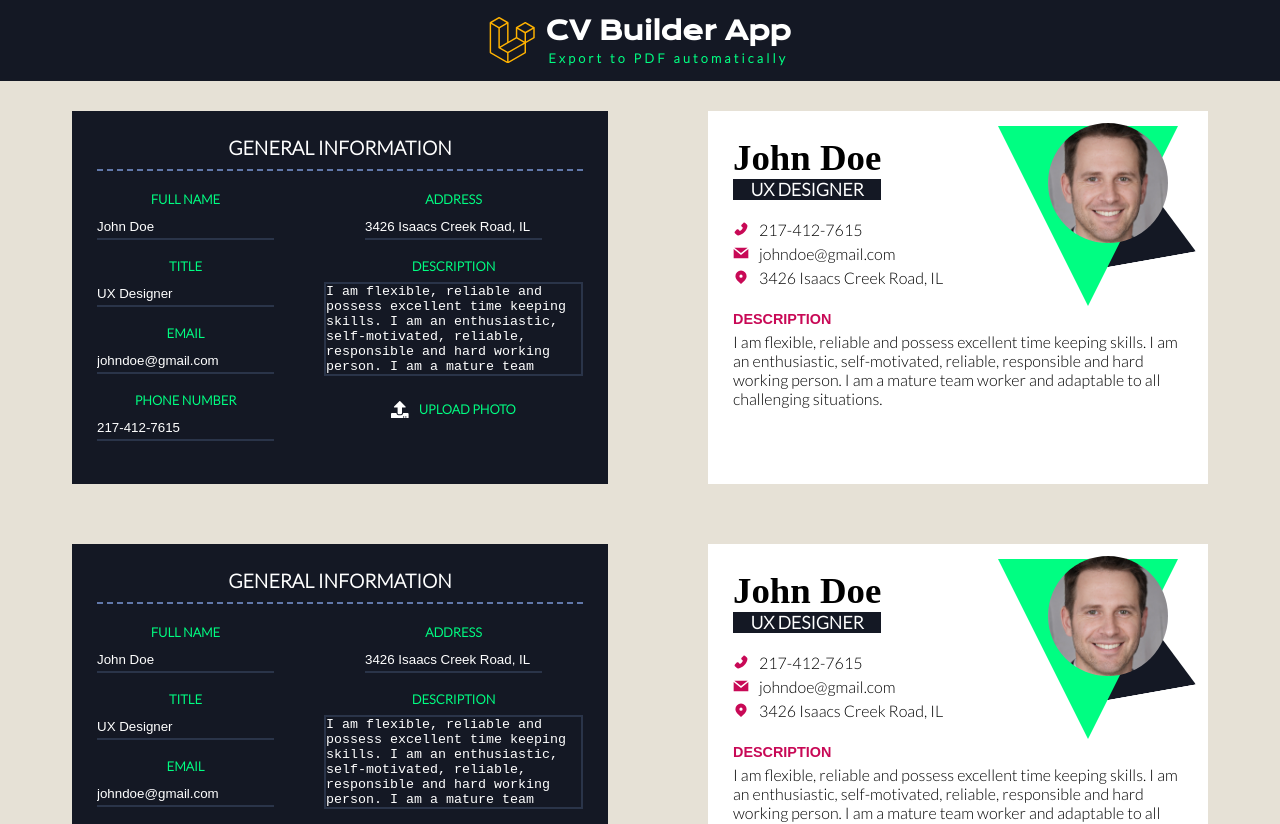
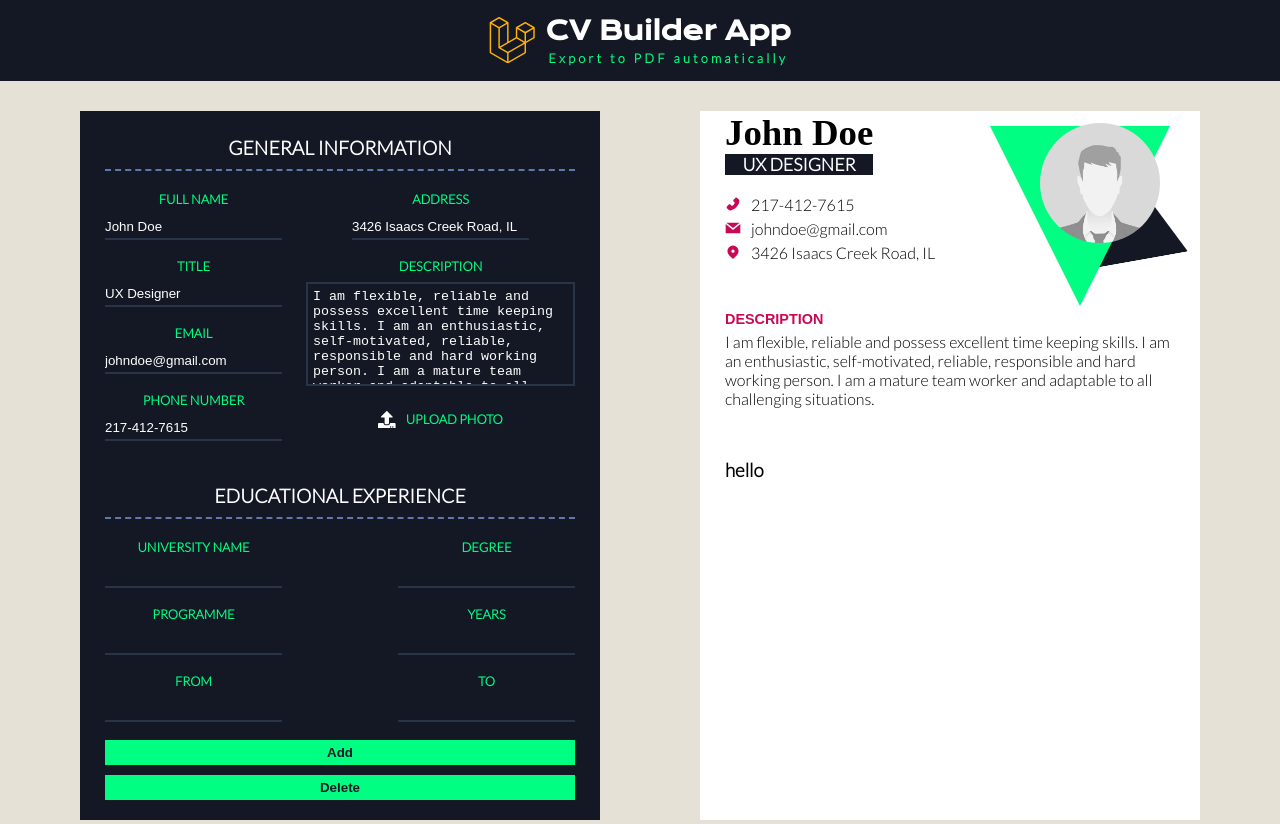
Before and after one commit to gzveriachvili/cv-application, a React (Create React App) app: page / in a window 1280 px wide. Shown: the top 824 px of the page. Built offline with nearby package versions, Linux system fonts and the light colour scheme; the HTML template or start-up script is replaced by a standard one; a web font is replaced by a local one.

Commit message:
Styling of the editable education component is done

```diff
--- a/src/components/CVForm/educational_exp.js
+++ b/src/components/CVForm/educational_exp.js
@@ -1,201 +1,49 @@
 import React, { Component } from 'react';
-import uniqid from 'uniqid';
-import GeneralPreview from '../CVPreview/general_preview';
-import { FaUpload } from 'react-icons/fa';
-import defaultPhoto from '../../assets/photo.jpg';
 
 export default class Educational extends Component {
   // eslint-disable-next-line no-useless-constructor
   constructor(props) {
     super(props);
-
-    this.state = {
-      name: {
-        text: 'John Doe',
-        id: uniqid(),
-      },
-      title: {
-        text: 'UX Designer',
-        id: uniqid(),
-      },
-      email: {
-        text: 'johndoe@gmail.com',
-        id: uniqid(),
-      },
-      phone: {
-        text: '217-412-7615',
-        id: uniqid(),
-      },
-      address: {
-        text: '3426 Isaacs Creek Road, IL',
-        id: uniqid(),
-      },
-      description: {
-        text: 'I am flexible, reliable and possess excellent time keeping skills. I am an enthusiastic, self-motivated, reliable, responsible and hard working person. I am a mature team worker and adaptable to all challenging situations.',
-        id: uniqid(),
-      },
-      photo: defaultPhoto,
-    };
-
-    this.handleChange = this.handleChange.bind(this);
-    this.clearOnClick = this.clearOnClick.bind(this);
-    this.onImageChange = this.onImageChange.bind(this);
   }
 
-  handleChange = (e, key) => {
-    this.setState({
-      [Object.keys(this.state)[key]]: {
-        text: e.target.value,
-        id: this.state.name.id,
-      },
-    });
-  };
-
-  clearOnClick = (string, property, key) => {
-    if (this.state[property].text === string) {
-      this.setState({
-        [Object.keys(this.state)[key]]: {
-          text: '',
-          id: uniqid(),
-        },
-      });
-    }
-  };
-
-  onImageChange = (event) => {
-    if (event.target.files && event.target.files[0]) {
-      let img = event.target.files[0];
-      this.setState({
-        photo: URL.createObjectURL(img),
-      });
-    }
-  };
   render() {
-    const { name, title, email, phone, address, description, photo } =
-      this.state;
-
     return (
       <div className='wrapper'>
         <div className='live'>
           <div className='general-info'>
-            <h2>General Information</h2>
+            <h2>Educational Experience</h2>
 
-            <div className='col-1-col-2'>
+            <div className='col-1-col-2 edu'>
               <div className='col-1'>
-                <label htmlFor='fullName'>Full Name</label>
-                <input
-                  value={name.text}
-                  onChange={(e) => {
-                    this.handleChange(e, 0);
-                  }}
-                  onClick={() => {
-                    this.clearOnClick('John Doe', 'name', 0);
-                  }}
-                  type='text'
-                  id='fullName'
-                />
+                <label htmlFor='university'>University Name</label>
+                <input type='text' id='university' />
 
-                <label htmlFor='title'>Title</label>
-                <input
-                  value={title.text}
-                  onChange={(e) => {
-                    this.handleChange(e, 1);
-                  }}
-                  onClick={() => {
-                    this.clearOnClick('UX Designer', 'title', 1);
-                  }}
-                  type='text'
-                  id='title'
-                />
+                <label htmlFor='programme'>Programme</label>
+                <input type='text' id='programme' />
 
-                <label htmlFor='email'>Email</label>
-                <input
-                  value={email.text}
-                  onChange={(e) => {
-                    this.handleChange(e, 2);
-                  }}
-                  onClick={() => {
-                    this.clearOnClick('johndoe@gmail.com', 'email', 2);
-                  }}
-                  type='text'
-                  id='email'
-                />
-
-                <label htmlFor='phone'>Phone Number</label>
-                <input
-                  value={phone.text}
-                  onChange={(e) => {
-                    this.handleChange(e, 3);
-                  }}
-                  onClick={() => {
-                    this.clearOnClick('217-412-7615', 'phone', 3);
-                  }}
-                  type='tel'
-                  id='phone'
-                />
+                <label htmlFor='from'>From</label>
+                <input type='text' id='from' />
               </div>
 
               <div className='col-2'>
-                <label htmlFor='address'>Address</label>
-                <input
-                  value={address.text}
-                  onChange={(e) => {
-                    this.handleChange(e, 4);
-                  }}
-                  onClick={() => {
-                    this.clearOnClick(
-                      '3426 Isaacs Creek Road, IL',
-                      'address',
-                      4
-                    );
-                  }}
-                  type='text'
-                  id='address'
-                />
+                <label htmlFor='degree'>Degree</label>
+                <input type='text' id='degree' />
 
-                <label htmlFor='email'>Description</label>
-                <textarea
-                  value={description.text}
-                  onChange={(e) => {
-                    this.handleChange(e, 5);
-                  }}
-                  onClick={() => {
-                    this.clearOnClick(
-                      'I am flexible, reliable and possess excellent time keeping skills. I am an enthusiastic, self-motivated, reliable, responsible and hard working person. I am a mature team worker and adaptable to all challenging situations.',
-                      'description',
-                      5
-                    );
-                  }}
-                  name='description'
-                  id='description'
-                  cols='30'
-                  rows='6'
-                ></textarea>
+                <label htmlFor='years'>Years</label>
+                <input type='number' id='years' />
 
-                <label htmlFor='photo' className='photo-upload'>
-                  <FaUpload />
-                  <p>Upload Photo</p>
-                </label>
-                <input
-                  onChange={this.onImageChange}
-                  type='file'
-                  id='photo'
-                  alt='photo'
-                />
+                <label htmlFor='to'>To</label>
+                <input type='text' id='to' />
               </div>
             </div>
           </div>
+          <div className='edu-buttons'>
+            <button>Add</button>
+            <button>Delete</button>
+          </div>
         </div>
         <div className='preview'>
-          <GeneralPreview
-            photo={photo}
-            fullName={name.text}
-            title={title.text}
-            email={email.text}
-            phone={phone.text}
-            address={address.text}
-            description={description.text}
-          />
+          <h3>hello</h3>
         </div>
       </div>
     );
--- a/src/components/CVForm/general_info.js
+++ b/src/components/CVForm/general_info.js
@@ -2,7 +2,7 @@ import React, { Component } from 'react';
 import uniqid from 'uniqid';
 import GeneralPreview from '../CVPreview/general_preview';
 import { FaUpload } from 'react-icons/fa';
-import defaultPhoto from '../../assets/photo.jpg';
+import defaultPhoto from '../../assets/profile.webp';
 
 export default class General extends Component {
   // eslint-disable-next-line no-useless-constructor
--- a/src/styles/App.css
+++ b/src/styles/App.css
@@ -37,6 +37,14 @@
   padding: 30px 80px 30px 80px;
 }
 
+.main-wrapper div:first-child {
+  padding-bottom: 0;
+}
+
+.main-wrapper div:nth-child(2) {
+  padding-top: 0;
+}
+
 /*--Live--*/
 
 .live {
@@ -48,10 +56,15 @@
   text-transform: uppercase;
   font-size: 0.8rem;
   font-weight: bold;
+
+  min-width: 520px;
 }
 
 .preview {
   font-family: 'Lato', sans-serif;
+
+  min-width: 700px;
+  max-width: 1000px;
 }
 
 .general-info {
@@ -86,7 +99,7 @@
 
 .col-1-col-2 {
   display: flex;
-  column-gap: 50px;
+  justify-content: space-between;
 }
 
 .col-2 textarea {
@@ -97,6 +110,7 @@
   border: 2px solid var(--fourth-color);
   color: var(--text-color);
   margin-bottom: 25px;
+  padding: 5px;
 }
 
 #description::-webkit-scrollbar {
@@ -286,3 +300,36 @@ select:-webkit-autofill:focus {
   padding-right: 25px;
   top: 200px;
 }
+
+/*-- Education --*/
+
+.edu {
+  display: flex;
+  justify-content: space-between;
+}
+
+.edu-buttons {
+  display: flex;
+  flex-direction: column;
+  row-gap: 10px;
+  margin-bottom: 20px;
+  width: 100%;
+}
+
+.edu-buttons button {
+  outline: none;
+  border: none;
+
+  padding: 5px 0px 5px 0px;
+  font-weight: bold;
+  cursor: pointer;
+
+  color: var(--third-color);
+  background-color: var(--secondary-color);
+
+  transition: 0.2s ease-in-out;
+}
+
+.edu-buttons button:hover {
+  opacity: 0.7;
+}
```
Also changed, not shown: src/assets/photo.jpg (deleted), src/assets/profile.webp (added).
